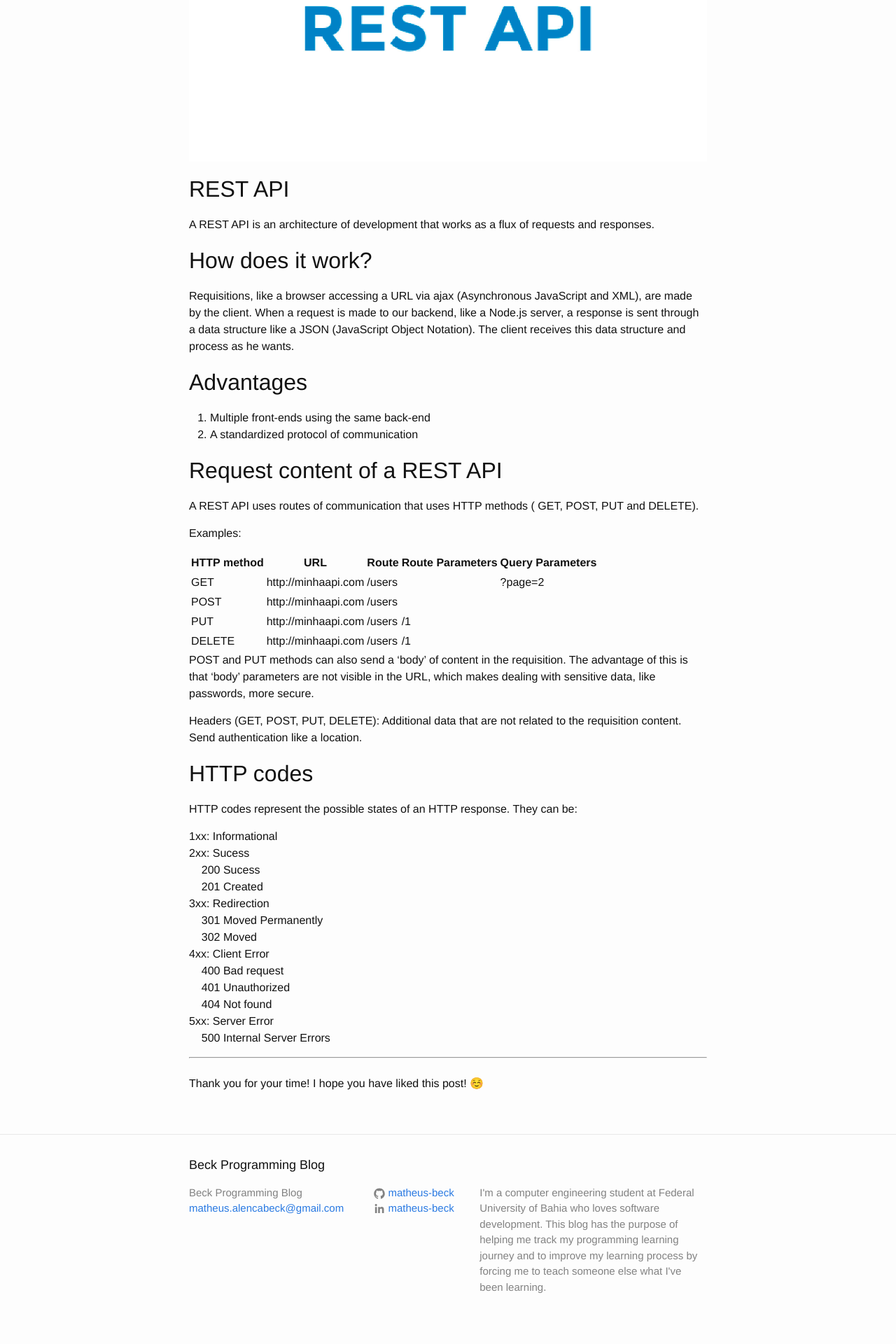
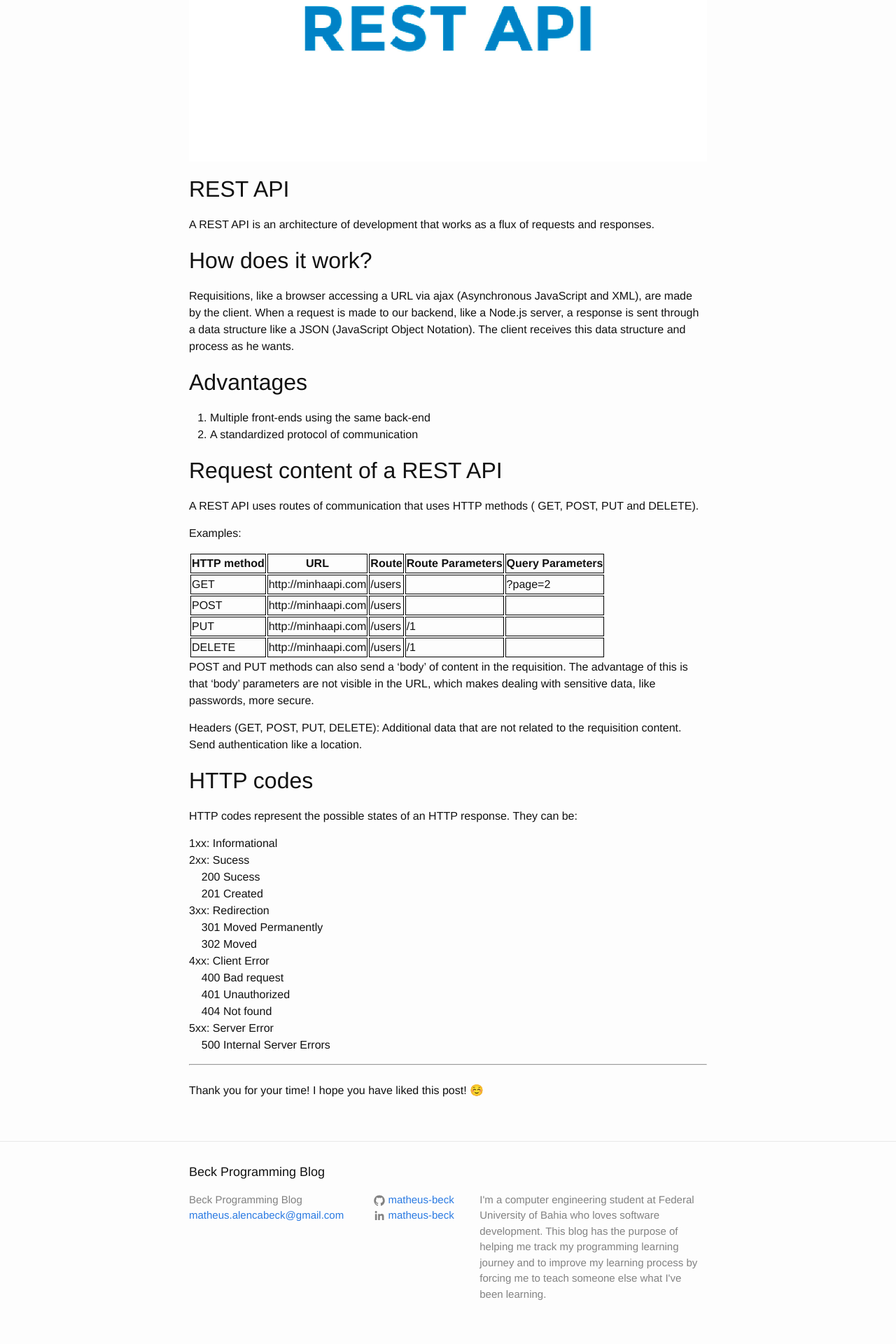
Before and after one commit to matheus-beck/blog, a Jekyll site: the page built from _posts/2019-08-25-concepts-of-rest-api.md, in a window 1280 px wide. Shown: the part 734-2654 px from the top of the page at 70% size. Built offline with Jekyll 4.4.1, drawn with Linux system fonts in a browser that asks for light colours; emoji names are drawn with the system emoji font.

Commit message:
Update 2019-08-25-concepts-of-rest-api.md

```diff
--- a/_posts/2019-08-25-concepts-of-rest-api.md
+++ b/_posts/2019-08-25-concepts-of-rest-api.md
@@ -6,6 +6,12 @@ categories: rest api
 ---
 
 {% include image.html url="/blog/assets/rest-api.jpg" description="" %}
+
+<style>
+.tablelines table, .tablelines td, .tablelines th {
+        border: 1px solid black;
+        }
+</style>
 
 ## REST API
 
@@ -34,6 +40,7 @@ Examples:
 | POST        | http://minhaapi.com | /users           |                  |                  |
 | PUT         | http://minhaapi.com | /users           |       /1         |                  |
 | DELETE      | http://minhaapi.com | /users           |       /1         |                  |
+{: .tablelines}
 
 POST and PUT methods can also send a 'body' of content in the requisition. The advantage of this is that 'body' parameters are not visible in the URL, which makes dealing with sensitive data, like passwords, more secure.
 
```
